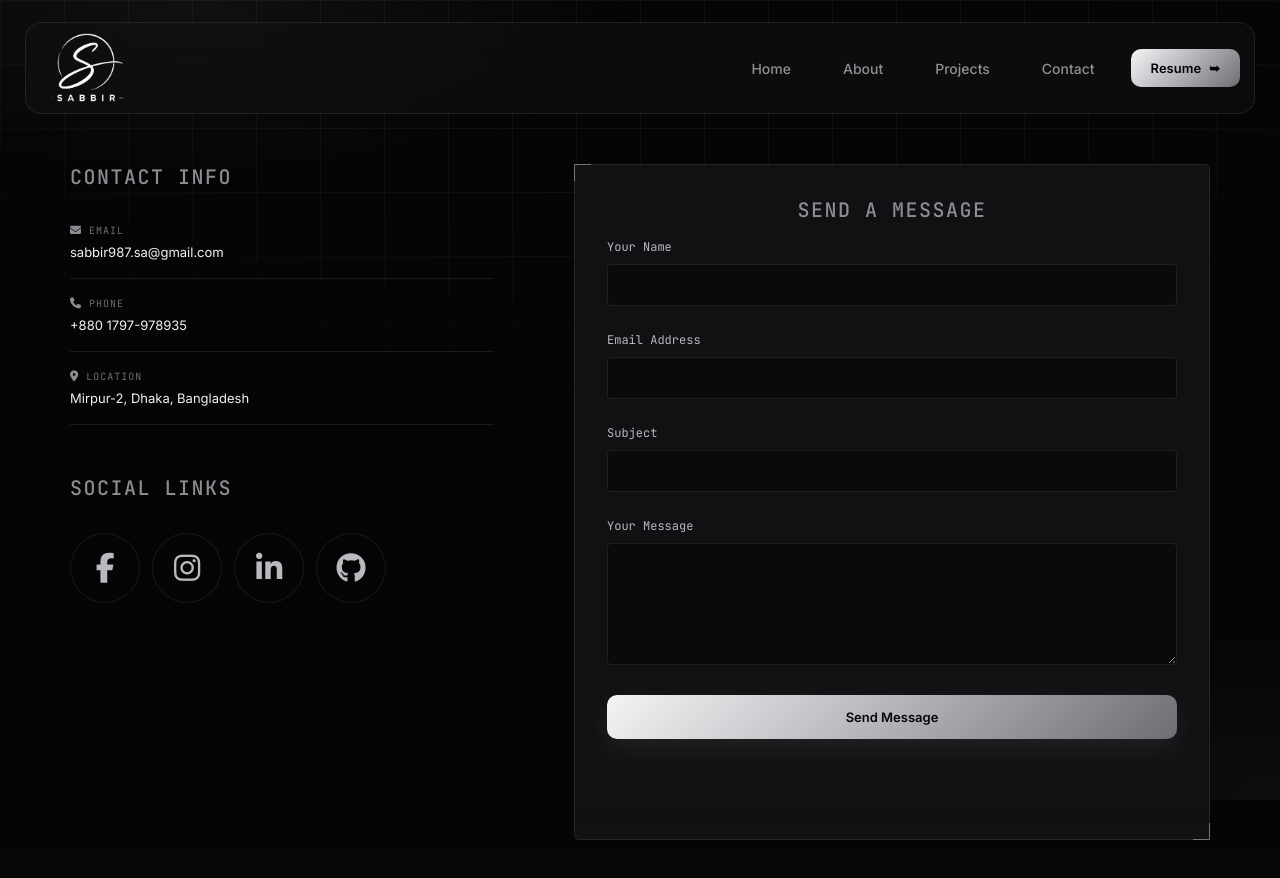
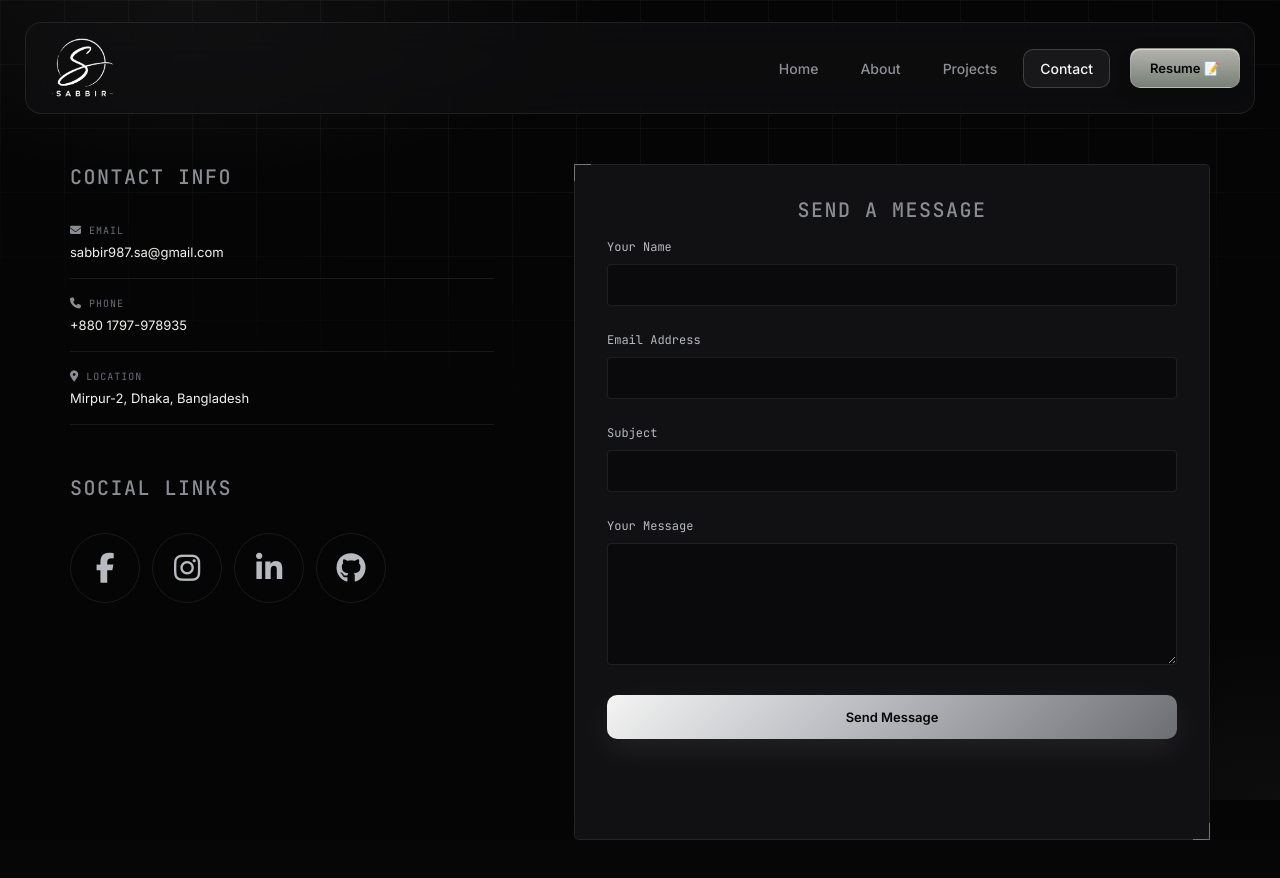
Before and after one commit to 5abbir-Ahmed/Portfolio, a plain HTML site: page contact.html in a window 1280 px wide. Shown: the top 878 px of the page. Drawn offline with Linux system fonts and the light colour scheme.

Commit message:
overall update

```diff
--- a/contact.html
+++ b/contact.html
@@ -43,11 +43,11 @@
         </a>
 
         <nav class="nav-menu">
-            <a href="index.html"><span></span>Home</a>
-            <a href="about.html"><span></span>About</a>
-            <a href="project.html"><span></span>Projects</a>
-            <a href="contact.html" class="active"><span></span>Contact</a>
-            <a href="resume.html" class="resume-nav">Resume<span>➥</span></a>
+            <a href="index.html">Home</a>
+            <a href="about.html">About</a>
+            <a href="project.html">Projects</a>
+            <a href="contact.html" class="active">Contact</a>
+            <a href="resume.html" class="resume-nav">Resume 📝</a>
         </nav>
 
         <button class="menu-toggle" aria-label="Toggle navigation menu" aria-expanded="false">
--- a/css/main.css
+++ b/css/main.css
@@ -75,8 +75,8 @@ body::after {
     inset: 0;
     z-index: -1;
     background:
-        radial-gradient(ellipse 60% 40% at 15% 0%, rgba(244,244,243,.05), transparent 60%),
-        radial-gradient(ellipse 50% 40% at 100% 100%, rgba(244,244,243,.04), transparent 60%);
+        radial-gradient(ellipse 60% 40% at 15% 0%, rgba(244, 244, 243, .05), transparent 60%),
+        radial-gradient(ellipse 50% 40% at 100% 100%, rgba(244, 244, 243, .04), transparent 60%);
     pointer-events: none;
 }
 
@@ -97,7 +97,10 @@ textarea {
 }
 
 @media (prefers-reduced-motion: reduce) {
-    *, *::before, *::after {
+
+    *,
+    *::before,
+    *::after {
         animation-duration: .01ms !important;
         animation-iteration-count: 1 !important;
         transition-duration: .01ms !important;
@@ -148,11 +151,25 @@ textarea:focus-visible {
     transform: translateY(0);
 }
 
-.page-transition .bar:nth-child(1) { transition-delay: 0ms; }
-.page-transition .bar:nth-child(2) { transition-delay: 40ms; }
-.page-transition .bar:nth-child(3) { transition-delay: 80ms; }
-.page-transition .bar:nth-child(4) { transition-delay: 120ms; }
-.page-transition .bar:nth-child(5) { transition-delay: 160ms; }
+.page-transition .bar:nth-child(1) {
+    transition-delay: 0ms;
+}
+
+.page-transition .bar:nth-child(2) {
+    transition-delay: 40ms;
+}
+
+.page-transition .bar:nth-child(3) {
+    transition-delay: 80ms;
+}
+
+.page-transition .bar:nth-child(4) {
+    transition-delay: 120ms;
+}
+
+.page-transition .bar:nth-child(5) {
+    transition-delay: 160ms;
+}
 
 /* =====================================================
    CORNER BRACKETS — signature framing motif
@@ -232,7 +249,7 @@ textarea:focus-visible {
 
 .logo img {
     max-width: 150px;
-    max-height: 70px;
+    max-height: 60px;
 
     object-fit: contain;
 
@@ -240,16 +257,12 @@ textarea:focus-visible {
         transform .35s ease,
         filter .35s ease;
 }
+
 @media (max-width: 800px) {
     .logo img {
         max-width: 120px;
         max-height: 50px;
     }
-}
-
-@keyframes blink {
-    0%, 50% { opacity: 1; }
-    51%, 100% { opacity: 0; }
 }
 
 .nav-menu {
@@ -258,7 +271,7 @@ textarea:focus-visible {
     gap: 10px;
 }
 
-.nav-menu > a:not(.resume-nav) {
+.nav-menu>a:not(.resume-nav) {
     position: relative;
     display: flex;
     align-items: center;
@@ -271,59 +284,164 @@ textarea:focus-visible {
     transition: color .25s ease, background .25s ease;
 }
 
-.nav-menu > a:not(.resume-nav) .idx {
+.nav-menu>a:not(.resume-nav) .idx {
     font-family: var(--mono);
     font-size: 10px;
     color: var(--ash-600);
     transition: color .25s ease;
 }
 
-.nav-menu > a:not(.resume-nav):hover {
+.nav-menu>a:not(.resume-nav):hover {
     color: var(--ash-100);
     background: var(--line);
 }
 
-.nav-menu > a:not(.resume-nav):hover .idx,
-.nav-menu > a:not(.resume-nav).active .idx {
+.nav-menu>a:not(.resume-nav):hover .idx,
+.nav-menu>a:not(.resume-nav).active .idx {
     color: var(--ash-100);
 }
 
-a.active.resume-nav {
-    color: black;
-    background: rgb(243, 245, 243);
-    box-shadow: 0 12px 30px rgba(244, 244, 243, .12);
+.nav-menu>a:not(.resume-nav).active {
+    color: var(--ash-100);
+    background: var(--panel-light);
+    border: 1px solid var(--line-strong);
 }
+
 
 .resume-nav {
     position: relative;
+
     display: flex;
     align-items: center;
-    gap: 8px;
+    justify-content: center;
+    gap: 7px;
+
     margin-left: 10px;
-    padding: 11px 20px;
+    padding: 11px 19px;
+
+    border: 1px solid rgba(255,255,255,.12);
     border-radius: 10px;
-    background: var(--grad);
-    color: var(--black) !important;
+
+    background:
+        linear-gradient(
+            #b3b3ac,
+            #778077
+        );
+
+    color: #050506;
+
     font-size: 13px;
     font-weight: 600;
+
     overflow: hidden;
-    transition: transform .3s ease, box-shadow .3s ease;
+
+    box-shadow:
+        0 8px 20px rgba(0,0,0,.12),
+        inset 0 1px 0 rgba(255,255,255,.5);
+
+    transition:
+        transform .3s cubic-bezier(.22,1,.36,1),
+        box-shadow .3s ease,
+        background .3s ease;
 }
 
+.resume-nav::before {
+    content: "";
+
+    position: absolute;
+
+    top: 0;
+    left: -120%;
+
+    width: 70%;
+    height: 100%;
+
+    background:
+        linear-gradient(
+            90deg,
+            transparent,
+            rgba(255,255,255,.45),
+            transparent
+        );
+
+    transform: skewX(-20deg);
+
+    transition:
+        left .6s ease;
+
+    pointer-events: none;
+}
+
+
 .resume-nav:hover {
-    transform: translateY(-2px);
-    box-shadow: 0 12px 30px rgba(244, 244, 243, .12);
+    transform: translateY(-3px);
+
+    background:
+        linear-gradient(
+            135deg,
+            #ffffff,
+            #e8ebe8
+        );
+
+    box-shadow:
+        0 12px 28px rgba(244,244,243,.12),
+        0 0 18px rgba(244,244,243,.10),
+        inset 0 1px 0 rgba(255,255,255,.7);
+}
+
+
+.resume-nav:hover::before {
+    left: 140%;
 }
 
 .resume-nav span {
-    transition: transform .3s ease;
+    position: relative;
+    z-index: 1;
+
+    display: inline-flex;
+
+    transition:
+        transform .3s cubic-bezier(.22,1,.36,1);
 }
 
+
 .resume-nav:hover span {
-    transform: translate(2px, -2px);
+    transform:
+        translate(3px,-3px);
 }
 
-/* MOBILE MENU BUTTON */
+.nav-menu > a.resume-nav.active {
+    background:
+        linear-gradient(
+            135deg,
+            #ffffff,
+            #eceeeb
+        );
+
+    animation:
+        resumeGlow 2.5s ease-in-out infinite;
+}
+
+
+@keyframes resumeGlow {
+
+    0%,
+    100% {
+        box-shadow:
+            0 8px 22px rgba(0,0,0,.12),
+            0 0 10px rgba(244,244,243,.16),
+            inset 0 1px 0 rgba(255,255,255,.55);
+    }
+
+    50% {
+        box-shadow:
+            0 10px 26px rgba(0,0,0,.14),
+            0 0 18px rgba(244,244,243,.28),
+            0 0 32px rgba(244,244,243,.10),
+            inset 0 1px 0 rgba(255,255,255,.7);
+    }
+}
+
 
 .menu-toggle {
     display: none;
@@ -368,7 +486,7 @@ a.active.resume-nav {
         padding: 0 10px 0 20px;
     }
 
-    .nav-menu > a:not(.resume-nav) {
+    .nav-menu>a:not(.resume-nav) {
         padding: 9px 12px;
         font-size: 13px;
     }
@@ -408,7 +526,7 @@ a.active.resume-nav {
         transform: translateY(0);
     }
 
-    .nav-menu > a:not(.resume-nav) {
+    .nav-menu>a:not(.resume-nav) {
         width: 100%;
         padding: 13px 14px;
     }
@@ -481,11 +599,15 @@ a.active.resume-nav {
 }
 
 @media (max-width: 800px) {
-    .page-section { padding: 110px 22px 70px; }
+    .page-section {
+        padding: 110px 22px 70px;
+    }
 }
 
 @media (max-width: 500px) {
-    .page-section { padding: 95px 18px 60px; }
+    .page-section {
+        padding: 95px 18px 60px;
+    }
 }
 
 .reveal {
@@ -553,6 +675,7 @@ a.active.resume-nav {
     display: inline-block;
     will-change: transform;
 }
+
 .footer {
     width: 100%;
     max-width: 1200px;
--- a/css/resume.css
+++ b/css/resume.css
@@ -8,9 +8,9 @@
 .cv-layout {
     display: grid;
     grid-template-columns: 310px 1fr;
-    gap: 30px;
+    gap: 45px;
     align-items: start;
-    padding: 30px 10px;
+    padding: 40px 10px;
 }
 
 .cv-sidebar {
```
Also changed, not shown: about.html (+2 -2 lines), css/about.css (+56 -4 lines), index.html (+3 -3 lines), project-details.html (+1 -1 lines), project.html (+1 -1 lines), resume.html (+1 -1 lines).
